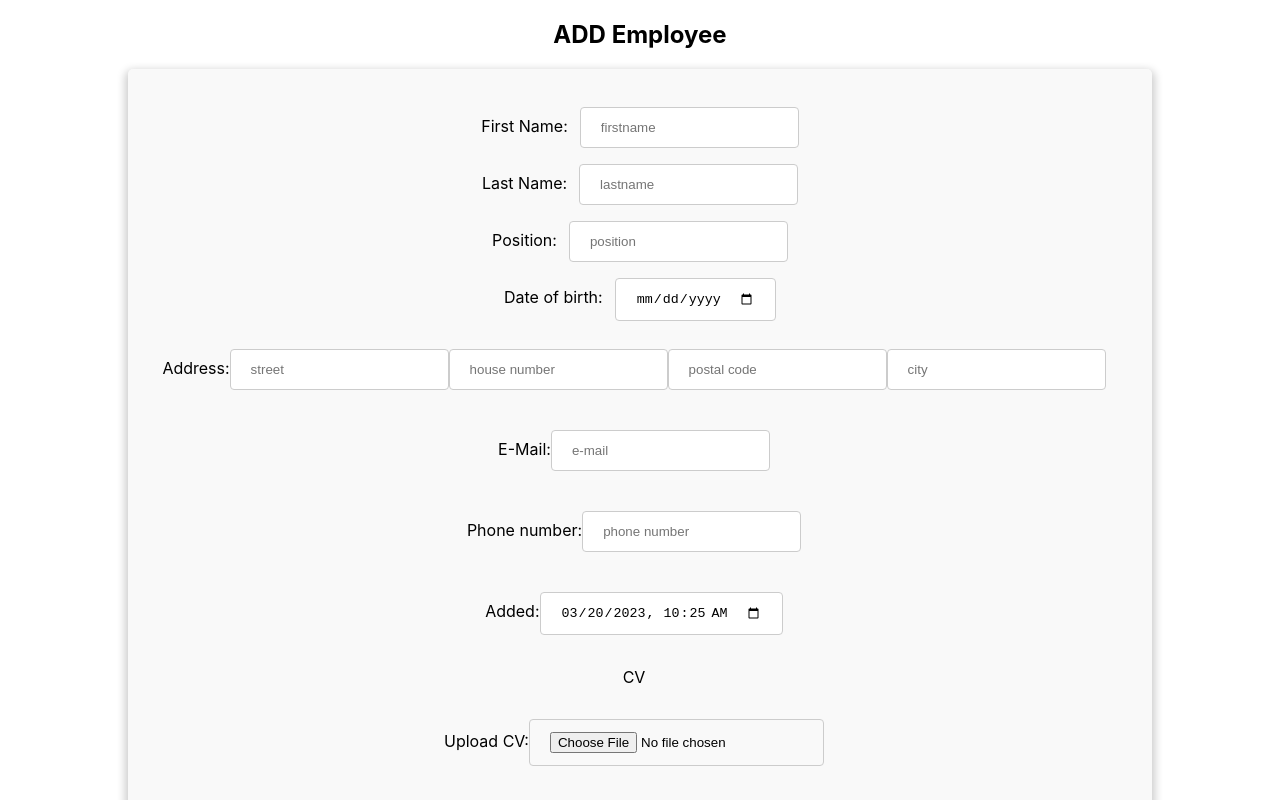
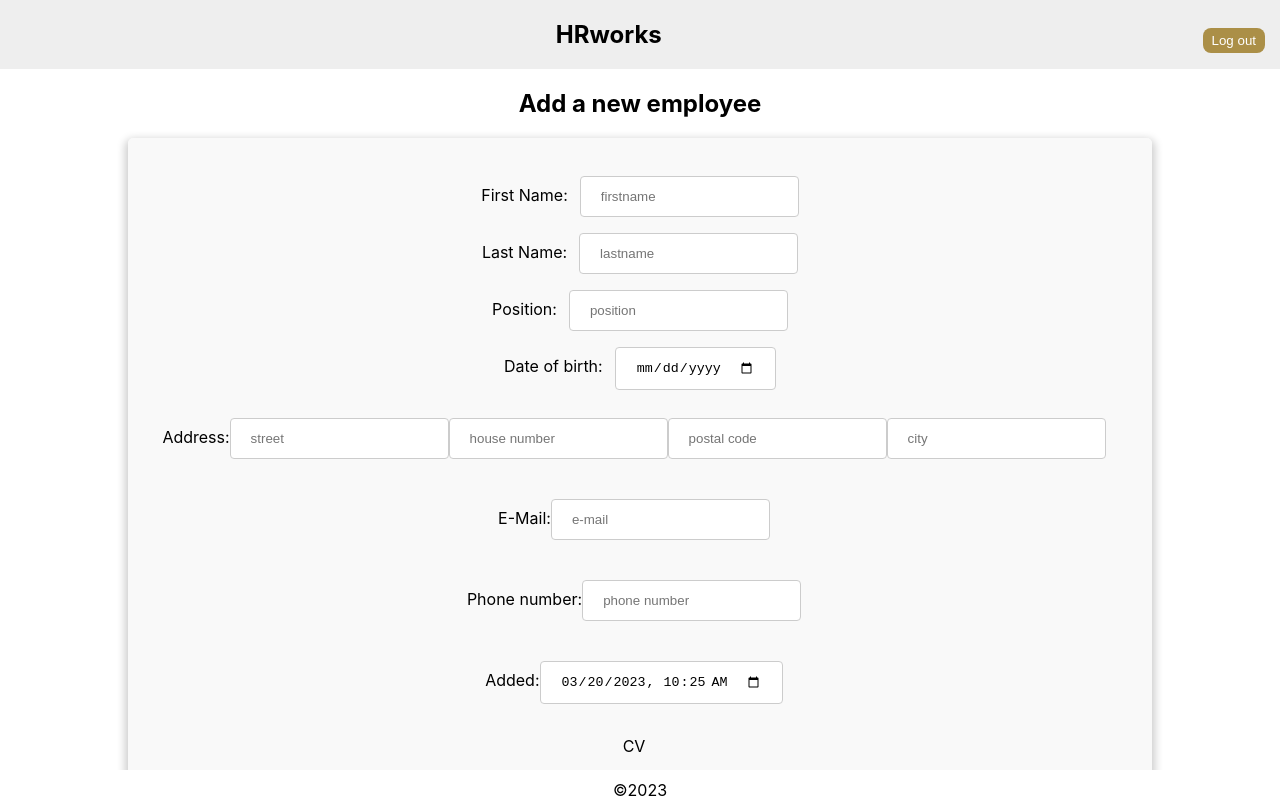
Before and after one commit to Edona94/capstone-project, a React (Create React App) app in the folder frontend/: page /employee/add in a window 1280 px wide. Built offline with nearby package versions, Linux system fonts and the light colour scheme; no server answers.

Commit message:
Add layout in add employee page, employee details and employee gallery

```diff
--- a/frontend/src/App.tsx
+++ b/frontend/src/App.tsx
@@ -6,6 +6,7 @@ import EmployeeGallery from "./component/EmployeeGallery";
 import AddEmployee from "./component/AddEmployee";
 import EmployeeDetails from "./component/EmployeeDetails";
 import EditEmployee from "./component/EditEmployee";
+import Footer from "./component/Footer";
 
 
 
@@ -20,6 +21,7 @@ function App() {
           <Route path={"/employee/:id"} element={<EmployeeDetails employees={employees} deleteEmployee={deleteEmployee}/>}/>
           <Route path={"/employee/edit/:id"} element={<EditEmployee employees={employees} onEdit={updateEmployee}/>}/>
          </Routes>
+        <Footer/>
     </div>
   );
 }
--- a/frontend/src/component/AddEmployee.tsx
+++ b/frontend/src/component/AddEmployee.tsx
@@ -2,6 +2,7 @@ import React from "react";
 import "../styling/AddEmployee.css"
 import EmployeeForm from "./EmployeeForm";
 import {Employee} from "../model/Employee";
+import Layout from "./Layout";
 
 
 type Props = {
@@ -10,8 +11,8 @@ type Props = {
 
 export default function AddEmployee(props: Props) {
     return (
-        <>
-            <h2 className={"add-employee-h2"}>ADD Employee </h2>
+        <Layout>
+            <h2 className={"add-employee-h2"}>Add a new employee</h2>
             <EmployeeForm employee={{
                 firstName: "", lastName: "", position: "", dateOfBirth: "",
                 address: {street: "", houseNumber: "", postalCode: "", city: ""},
@@ -20,6 +21,6 @@ export default function AddEmployee(props: Props) {
                           onSubmit={props.onAdd}
                           action={"add"}
                           navigateTo={"/"}/>
-        </>
+        </Layout>
     );
 }
--- a/frontend/src/component/EditEmployee.tsx
+++ b/frontend/src/component/EditEmployee.tsx
@@ -3,6 +3,7 @@ import React, {useEffect, useState} from "react";
 import {Employee} from "../model/Employee";
 import axios from "axios";
 import EmployeeForm from "./EmployeeForm";
+import Layout from "./Layout";
 
 type Props = {
     employees: Employee[]
@@ -32,11 +33,12 @@ export default function EditEmployee(props: Props) {
         )
     }
     return (
-        <>
+        <Layout>
+            <h2 className={"add-employee-h2"}>Edit Employee data</h2>
             <EmployeeForm employee={employee}
                           onSubmit={props.onEdit}
                           action={"update"}
                           navigateTo={"/employee/" + employeeId}/>
-        </>
+        </Layout>
     )
 }
--- a/frontend/src/component/EmployeeCard.tsx
+++ b/frontend/src/component/EmployeeCard.tsx
@@ -15,10 +15,10 @@ export default function EmployeeCard(props:EmployeeCardProps) {
     return(
         <>
         <div className={"employee-card"}>
-            <p>{props.employee.firstName} {props.employee.lastName}  ID: {props.employee.id}</p>
             <div>
+                <button onClick={handleDetailsButton}>Details</button>
+                <p>{props.employee.firstName} {props.employee.lastName}</p>
                 Added: {moment(props.employee.added).format("YYYY-MM-DD HH:mm")}
-                <button onClick={handleDetailsButton}>Details</button>
             </div>
         </div>
         </>
--- a/frontend/src/component/EmployeeDetails.tsx
+++ b/frontend/src/component/EmployeeDetails.tsx
@@ -3,6 +3,7 @@ import {useEffect, useState} from "react";
 import {Employee} from "../model/Employee";
 import "../styling/EmployeeDetails.css"
 import moment from "moment";
+import Layout from "./Layout";
 
 type Props = {
     employees: Employee[]
@@ -40,7 +41,7 @@ export default function EmployeeDetails(props: Props) {
     }
 
     return (
-        <>
+        <Layout>
             <div>
                 <button className={"back"} onClick={handleBackButton}>Back</button>
             </div>
@@ -63,6 +64,6 @@ export default function EmployeeDetails(props: Props) {
                     <li><button className={"delete"} onClick={handleDeleteButton}>Delete</button></li>
                 </menu>
             </section>
-        </>
+        </Layout>
     );
 }
--- a/frontend/src/component/EmployeeGallery.tsx
+++ b/frontend/src/component/EmployeeGallery.tsx
@@ -3,6 +3,7 @@ import EmployeeCard from "./EmployeeCard";
 import "../styling/EmployeeGallery.css";
 import {ChangeEvent, useState} from "react";
 import {useNavigate} from "react-router-dom";
+import Layout from "./Layout";
 
 type Props = {
     employees: Employee[]
@@ -42,7 +43,7 @@ export default function EmployeeGallery(props: Props) {
         return <EmployeeCard key={employee.id} employee={employee} />;
     });
     return (
-        <>
+        <Layout>
             <section className={"employee-gallery"}>
                 <div>
                     <input type={"text"} onChange={handleFilterChange} placeholder={"Search"}/>
@@ -54,6 +55,6 @@ export default function EmployeeGallery(props: Props) {
                 </div>
                 {employeeCards.length > 0 ? employeeCards : "No employees yet"}
             </section>
-        </>
+        </Layout>
     )
 }
```
